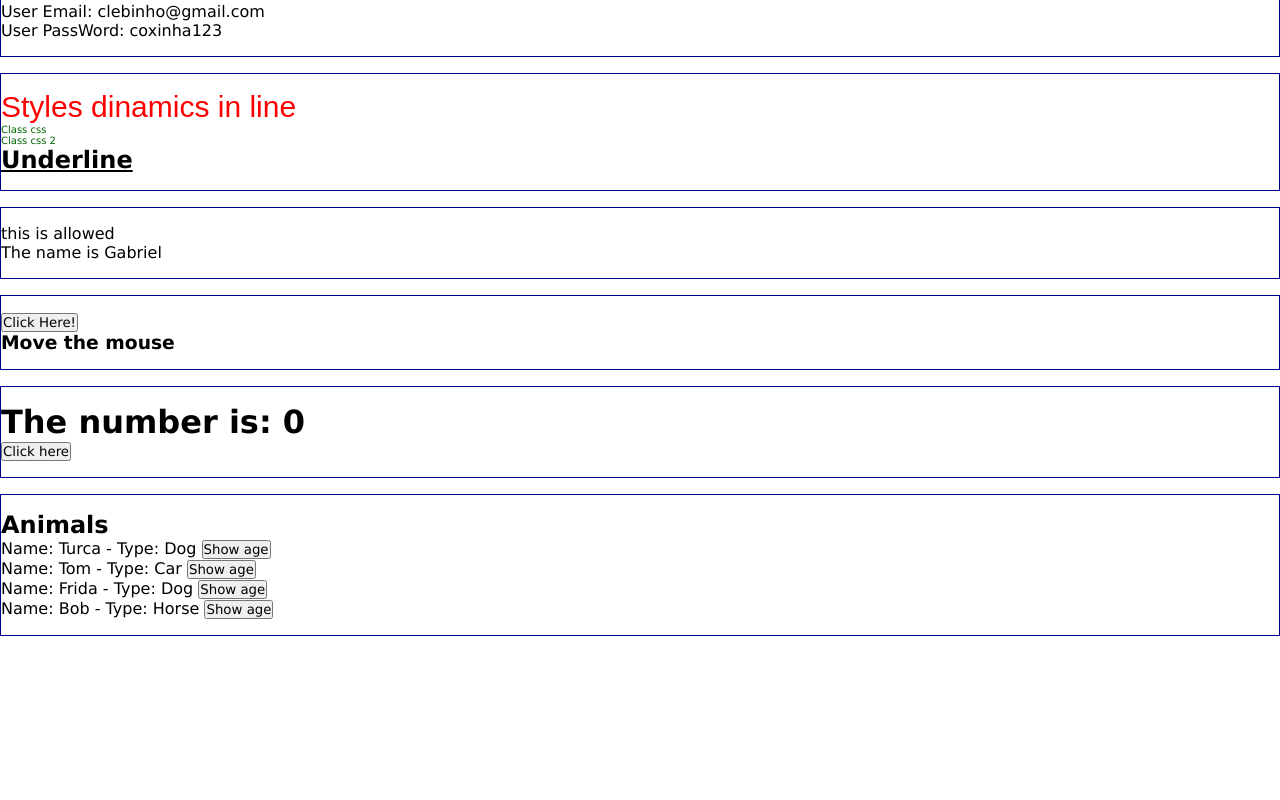
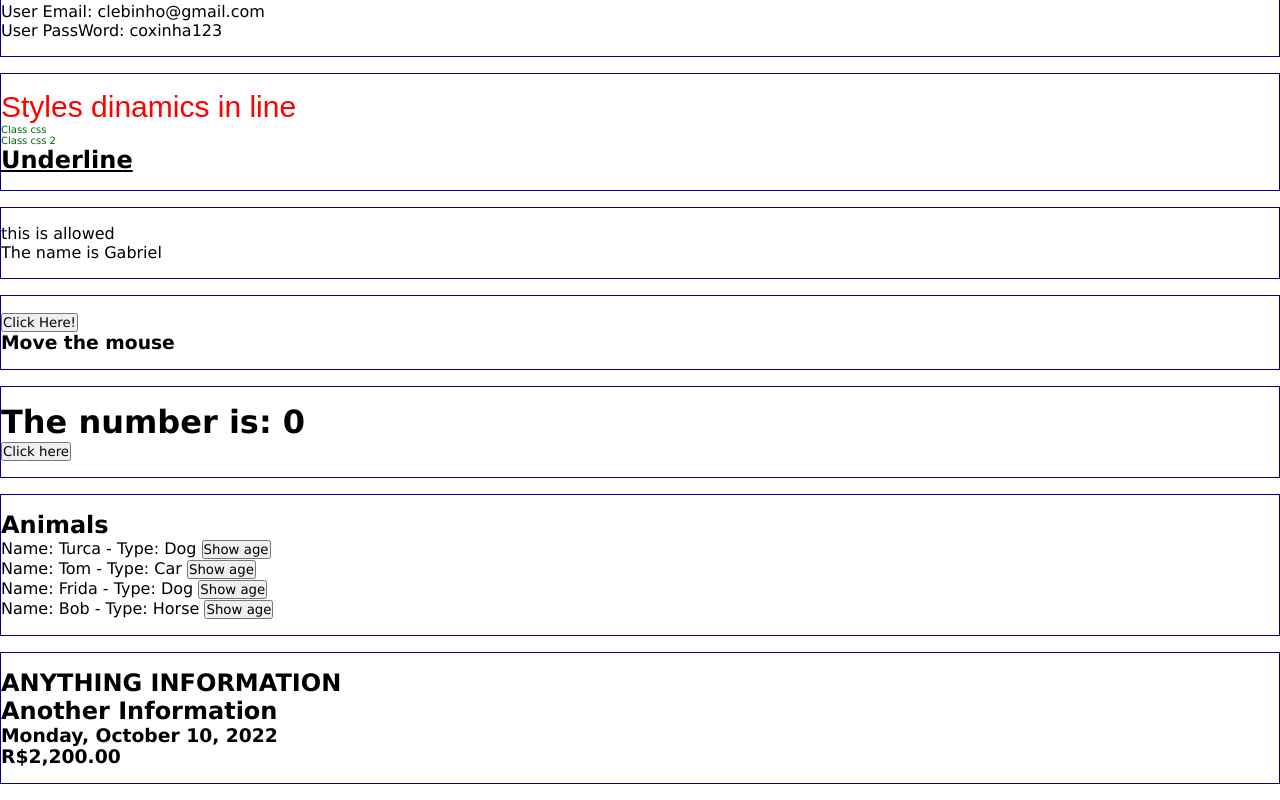
Before and after one commit to GabrielReguera/Curso-Angular, an Angular app: page / in a window 1280 px wide. Shown: the part 404-1204 px from the top of the page. Before the commit the page ends 1056 px from the top, so only its background shows below. Built offline with nearby package versions, Linux system fonts and the light colour scheme.

Commit message:
Pipe operators

```diff
--- a/src/app/app.component.html
+++ b/src/app/app.component.html
@@ -13,3 +13,5 @@
 <app-emitter></app-emitter>
 
 <app-list-render></app-list-render>
+
+<app-pipes></app-pipes>
--- a/src/app/app.module.ts
+++ b/src/app/app.module.ts
@@ -11,6 +11,7 @@
 import { EmitterComponent } from './components/emitter/emitter.component';
 import { ChangeNumberComponent } from './components/change-number/change-number.component';
 import { ListRenderComponent } from './components/list-render/list-render.component';
+import { PipesComponent } from './components/pipes/pipes.component';
 
 @NgModule({
   declarations: [
@@ -23,6 +24,7 @@
     EmitterComponent,
     ChangeNumberComponent,
     ListRenderComponent,
+    PipesComponent,
   ],
   imports: [
     BrowserModule,
--- /dev/null
+++ b/src/app/components/pipes/pipes.component.html
@@ -0,0 +1,6 @@
+<div class="class">
+    <h2>{{'Anything information' | uppercase}}</h2>
+    <h2>{{ someText | titlecase}}</h2>
+    <h3>{{today | date: "fullDate"}}</h3>
+    <h3>{{real | currency: 'BRL'}}</h3>
+</div>
--- /dev/null
+++ b/src/app/components/pipes/pipes.component.ts
@@ -0,0 +1,16 @@
+import { Component, OnInit } from '@angular/core';
+
+@Component({
+  selector: 'app-pipes',
+  templateUrl: './pipes.component.html',
+  styleUrls: ['./pipes.component.css'],
+})
+export class PipesComponent implements OnInit {
+  someText = 'Another information';
+  today = new Date();
+  real = 2200;
+
+  constructor() {}
+
+  ngOnInit(): void {}
+}
```
Also changed, not shown: src/app/components/pipes/pipes.component.css (added), 1 other file (tests, documents, lock files or other folders).
